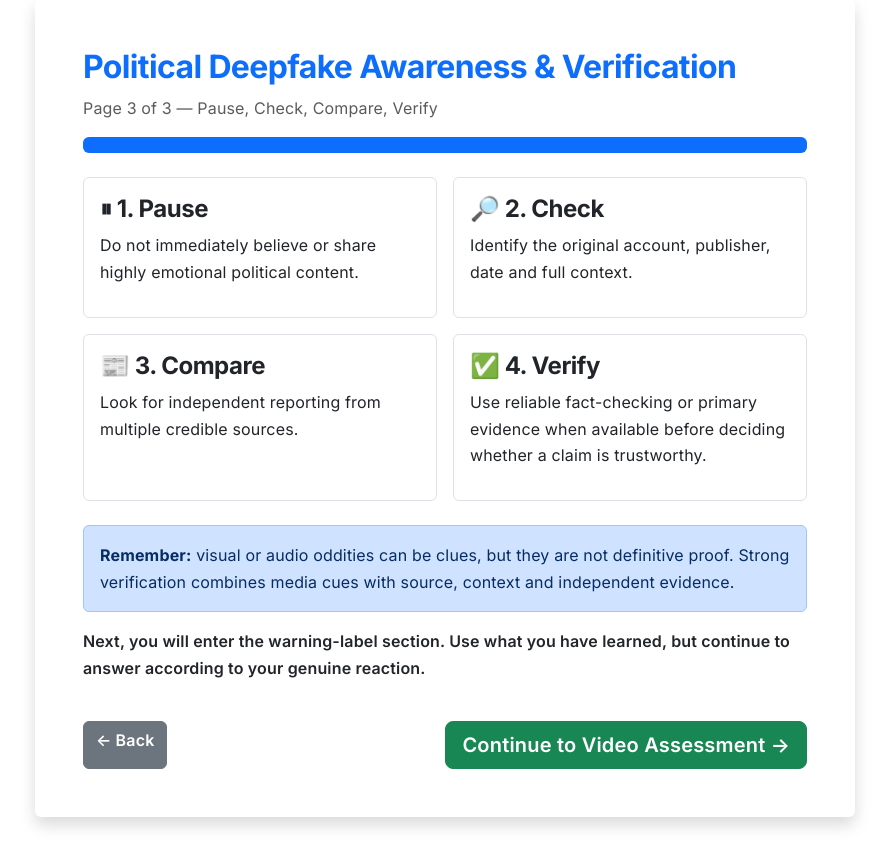
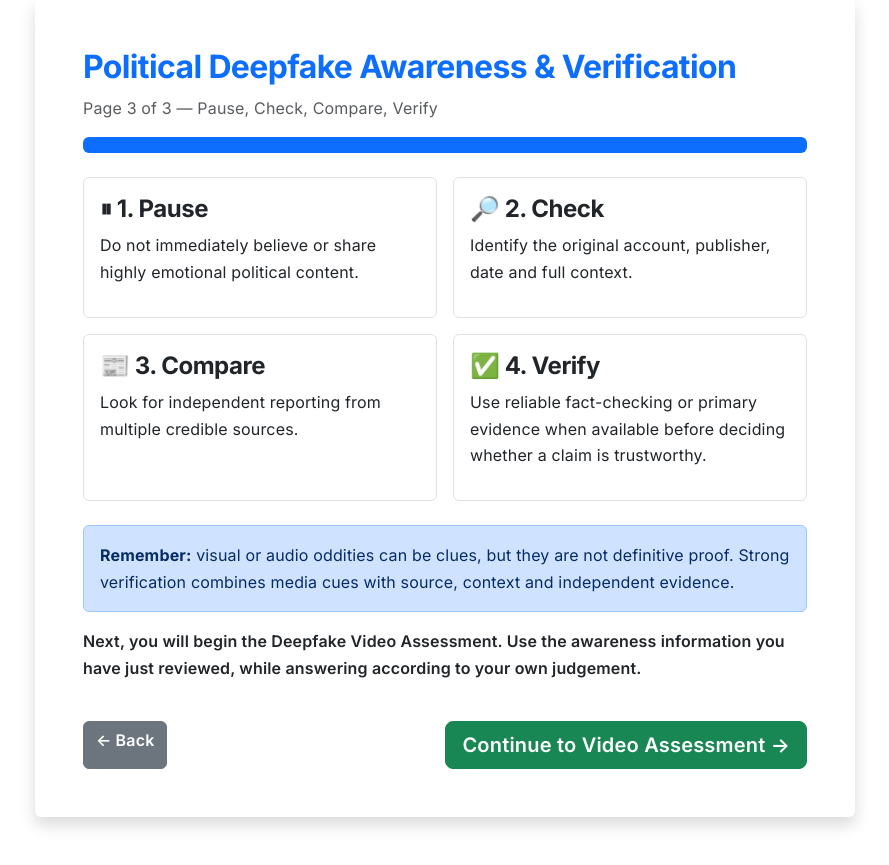
Before and after one commit to LEvan1310/deepfake-survey-app, a Flask app: page /awareness-training/3 in a window 1280 px wide. Shown: the part 77-942 px from the top of the page, without its empty margins (195-1084 px from the left). Run offline with Flask 3, Linux system fonts and the light colour scheme; the visitor is signed in with stand-in values (Sample User, id 1); some libraries are stand-ins or nearby versions.

Commit message:
Update awareness_training_3.html

```diff
--- a/templates/awareness_training_3.html
+++ b/templates/awareness_training_3.html
@@ -8,9 +8,17 @@
 <div class="col-md-6"><div class="border rounded p-3 h-100"><h4>✅ 4. Verify</h4><p>Use reliable fact-checking or primary evidence when available before deciding whether a claim is trustworthy.</p></div></div>
 </div>
 <div class="alert alert-primary mt-4"><strong>Remember:</strong> visual or audio oddities can be clues, but they are not definitive proof. Strong verification combines media cues with source, context and independent evidence.</div>
-<p class="fw-semibold">Next, you will enter the warning-label section. Use what you have learned, but continue to answer according to your genuine reaction.</p></div>
+{% if next_url == url_for('quiz_intro') %}
+<p class="fw-semibold">Next, you will begin the Deepfake Video Assessment. Use the awareness information you have just reviewed, while answering according to your own judgement.</p>
+{% else %}
+<p class="fw-semibold">Next, you will enter the warning-label section. Use what you have learned, but continue to answer according to your genuine reaction.</p>
+{% endif %}</div>
 <div data-lang-block="my" style="display:none"><h2 class="fw-bold text-primary">နိုင်ငံရေး Deepfake အသိပညာနှင့် စစ်ဆေးခြင်း</h2><p class="text-muted">စာမျက်နှာ ၃ / ၃ — ရပ်ပါ၊ စစ်ပါ၊ နှိုင်းယှဉ်ပါ၊ အတည်ပြုပါ</p><div class="progress mb-4"><div class="progress-bar" style="width:100%"></div></div>
 <div class="row g-3"><div class="col-md-6"><div class="border rounded p-3 h-100"><h4>⏸ ၁။ ရပ်ပါ</h4><p>စိတ်လှုပ်ရှားမှုမြင့်မားသော နိုင်ငံရေးအကြောင်းအရာကို ချက်ချင်း မယုံကြည်/မမျှဝေပါနှင့်။</p></div></div><div class="col-md-6"><div class="border rounded p-3 h-100"><h4>🔎 ၂။ စစ်ပါ</h4><p>မူရင်း account၊ publisher၊ ရက်စွဲနှင့် context အပြည့်အစုံကို စစ်ဆေးပါ။</p></div></div><div class="col-md-6"><div class="border rounded p-3 h-100"><h4>📰 ၃။ နှိုင်းယှဉ်ပါ</h4><p>ယုံကြည်စိတ်ချရသော သတင်းရင်းမြစ်များစွာတွင် အတူတူဖြစ်ရပ်ကို ရှာဖွေ နှိုင်းယှဉ်ပါ။</p></div></div><div class="col-md-6"><div class="border rounded p-3 h-100"><h4>✅ ၄။ အတည်ပြုပါ</h4><p>ဆုံးဖြတ်မီ fact-checking နှင့် မူလအထောက်အထား ရရှိပါက အသုံးပြုပါ။</p></div></div></div>
-<div class="alert alert-primary mt-4"><strong>မှတ်ထားရန်:</strong> ရုပ်ပုံ/အသံ မူမမှန်မှုများသည် သဲလွန်စဖြစ်နိုင်သော်လည်း အပြီးသတ်သက်သေမဟုတ်ပါ။ အကောင်းဆုံးစစ်ဆေးမှုတွင် media cue၊ source၊ context နှင့် သီးခြားအထောက်အထားကို ပေါင်းစပ်ပါ။</div><p class="fw-semibold">နောက်တစ်ဆင့်တွင် သတိပေးတံဆိပ်စမ်းသပ်မှုကို စတင်ပါမည်။ လေ့လာထားသည့်အရာကို အသုံးပြုနိုင်သော်လည်း မိမိ၏ အမှန်တကယ်တုံ့ပြန်မှုအတိုင်း ဖြေဆိုပါ။</p></div>
+<div class="alert alert-primary mt-4"><strong>မှတ်ထားရန်:</strong> ရုပ်ပုံ/အသံ မူမမှန်မှုများသည် သဲလွန်စဖြစ်နိုင်သော်လည်း အပြီးသတ်သက်သေမဟုတ်ပါ။ အကောင်းဆုံးစစ်ဆေးမှုတွင် media cue၊ source၊ context နှင့် သီးခြားအထောက်အထားကို ပေါင်းစပ်ပါ။</div>{% if next_url == url_for('quiz_intro') %}
+<p class="fw-semibold">နောက်တစ်ဆင့်တွင် Deepfake ဗီဒီယို စမ်းသပ်မှုကို စတင်ပါမည်။ ယခုဖတ်ရှုထားသော အသိပညာကို အသုံးပြုနိုင်ပြီး မိမိ၏ ကိုယ်ပိုင်ဆုံးဖြတ်ချက်အတိုင်း ဖြေဆိုပါ။</p>
+{% else %}
+<p class="fw-semibold">နောက်တစ်ဆင့်တွင် သတိပေးတံဆိပ်စမ်းသပ်မှုကို စတင်ပါမည်။ လေ့လာထားသည့်အရာကို အသုံးပြုနိုင်သော်လည်း မိမိ၏ အမှန်တကယ်တုံ့ပြန်မှုအတိုင်း ဖြေဆိုပါ။</p>
+{% endif %}</div>
 <div class="d-flex justify-content-between mt-4"><a href="/awareness-training/2" class="btn btn-secondary">← Back</a><a href="{{ next_url }}" class="btn btn-success btn-lg"><span data-lang-block="en">{{ next_en }}</span><span data-lang-block="my" style="display:none">{{ next_my }}</span></a></div>
 </div>{% endblock %}
```
